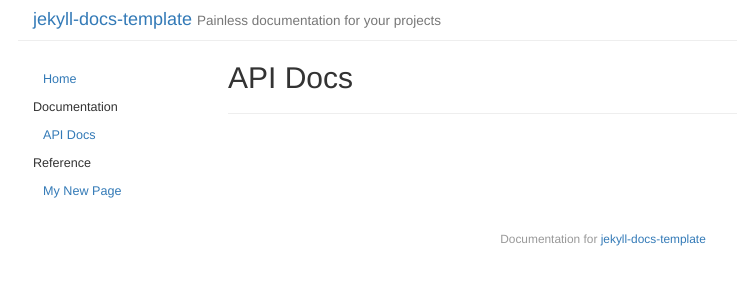
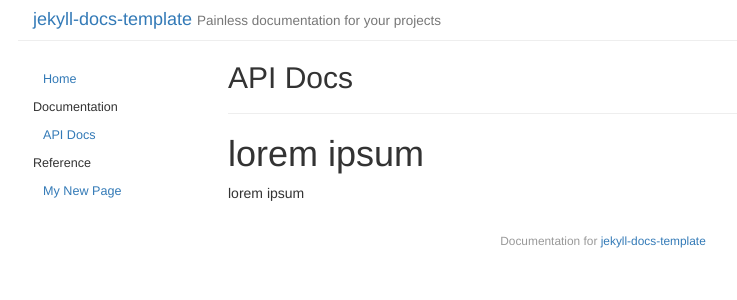
Before and after one commit to cmnstmntmn/test-flat-doc, a Jekyll site: the page built from _posts/2018-02-02-api-docs.md, in a window 1280 px wide. Shown: the top 300 px of the page, without its empty margins (37-774 px from the left). Built offline with Jekyll 4.4.1, drawn with Linux system fonts in a browser that asks for light colours.

Commit message:
Update 2018-02-02-api-docs.md

```diff
--- a/_posts/2018-02-02-api-docs.md
+++ b/_posts/2018-02-02-api-docs.md
@@ -4,3 +4,8 @@ title: "API Docs"
 category: doc
 date: 2018-02-02 18:38:58
 ---
+
+
+# lorem ipsum
+
+lorem ipsum
```
